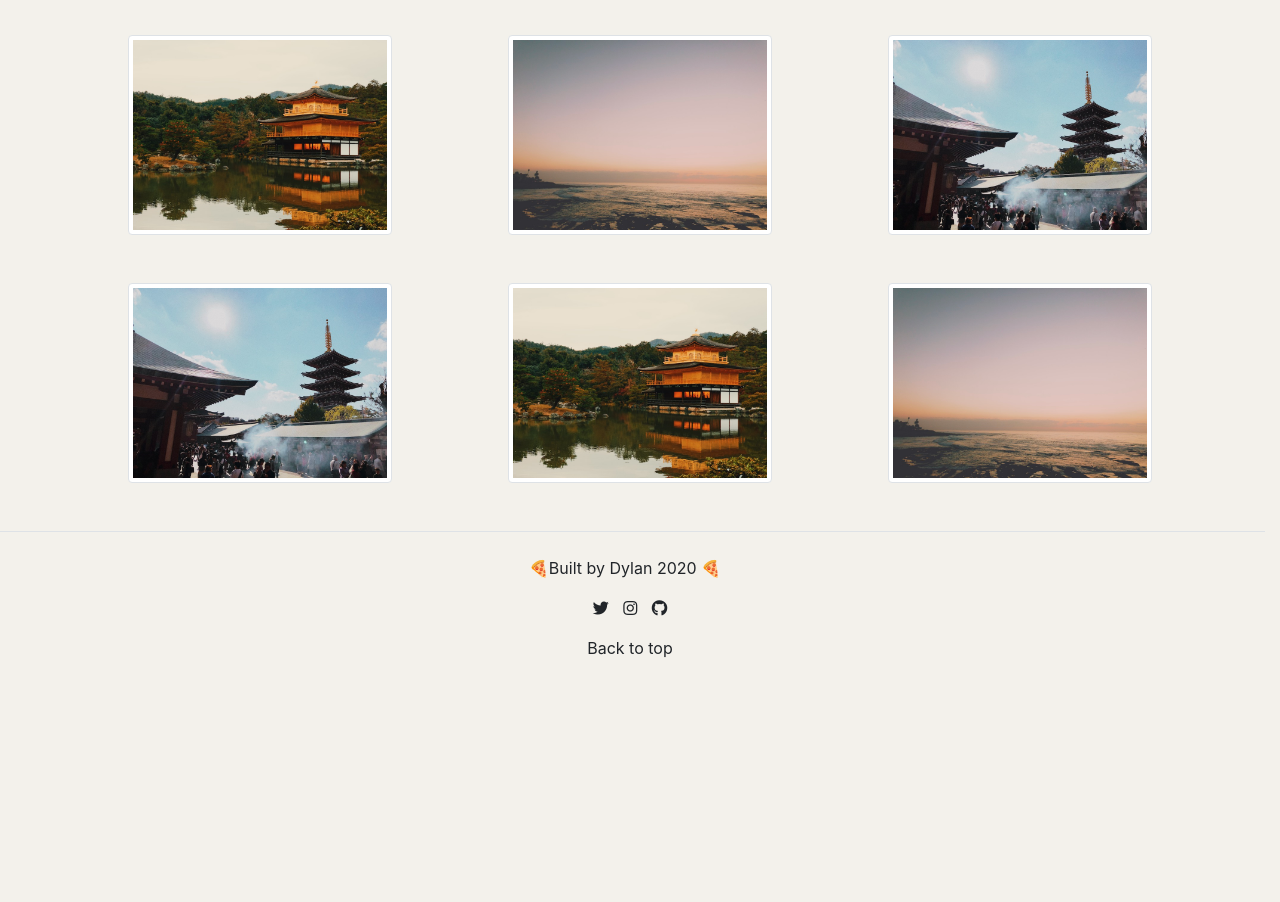
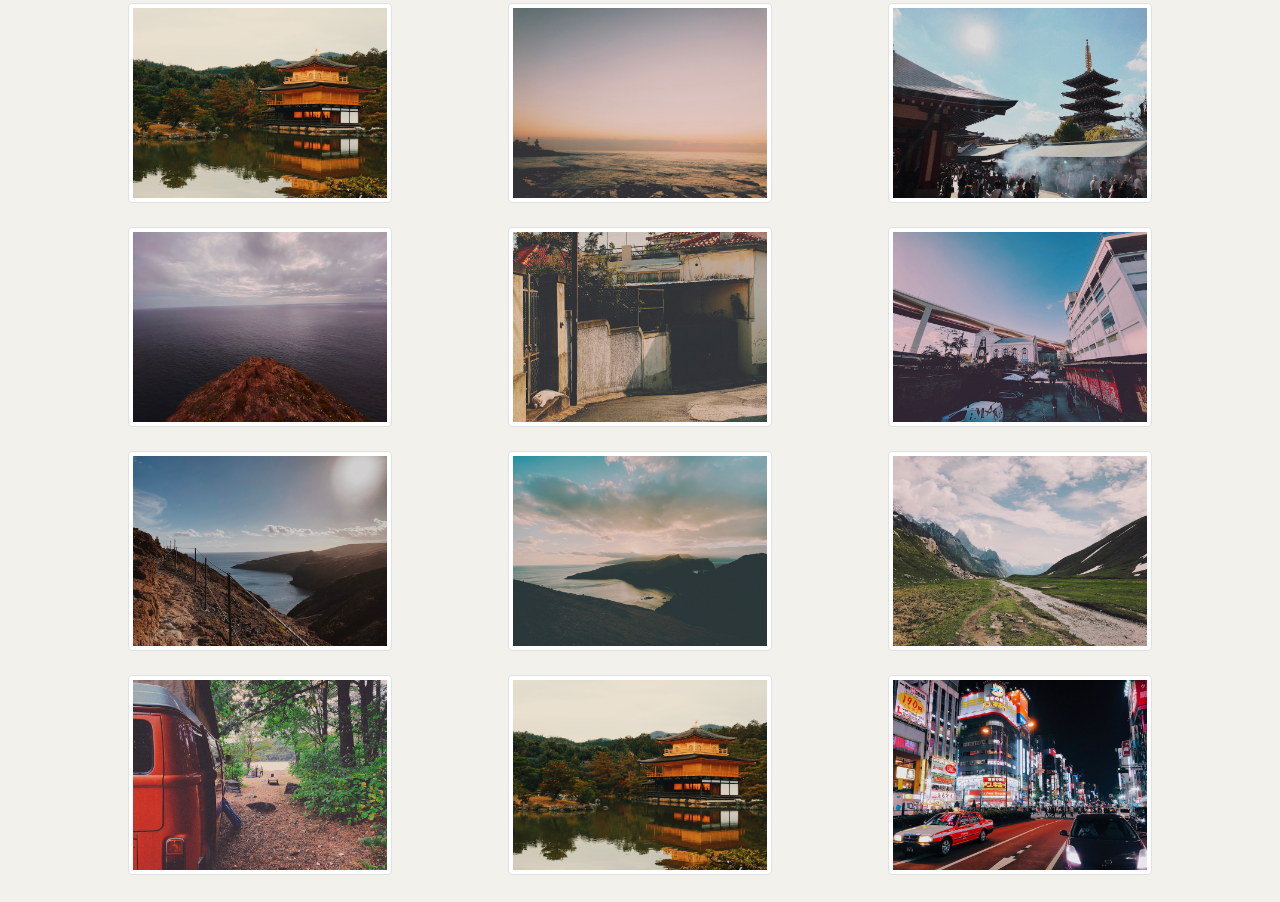
Before and after one commit to dylanblanchard/dylanblanchard.github.io, a plain HTML site: page index.html in a window 1280 px wide. Shown: the part 724-1626 px from the top of the page. Before the commit the page ends 1400 px from the top, so only its background shows below. Drawn offline with nearby package versions, Linux system fonts and the light colour scheme.

Commit message:
Image gallery update
new image gallery update.
The rounded photo looks to be fucked locally, but there's no changes to it so it shouldn't be. 🤔
Let's give it a whirl.

```diff
--- a/index.html
+++ b/index.html
@@ -66,7 +66,8 @@
     <div class="container text-center">
         <div class="jumbotron">
             <h1 class="display-4">Heya - I'm Dylan</h1>
-            <img src="/resources/images/coolsq.jpg" class="img-thumbnail rounded-circle mb-3">
+            <img src="/resources/images/coolsq.jpg" class="img-thumbnail rounded-circle mb-4"
+                alt="bearded man in hat and sunglasses">
             <p class="lead">I like to eat pizza and I try to understand humans. </p>
         </div>
 
@@ -80,30 +81,53 @@
         <hr>
 
         <h2>Here's some photos I've taken</h2>
-        <div class="row my-5">
+        <div class="row text-center mb-4">
             <div class="col-md-4 col-12">
-                <img src="/resources/images/golden temple.jpeg" class="img-thumbnail">
+                <img src="/resources/images/golden temple.jpeg" class="img-fluid mb-4 img-thumbnail" alt="photo">
             </div>
             <div class="col-md-4 col-12">
-                <img src="/resources/images/IMG_0666-1.jpeg" class="img-thumbnail">
+                <img src="/resources/images/san-diego.jpeg" class="img-fluid mb-4 img-thumbnail" alt="photo">
             </div>
             <div class="col-md-4 col-12">
-                <img src="/resources/images/tokyo shrine.jpeg" class="img-thumbnail">
-            </div>
-        </div>
-
-        <div class="row my-5">
-            <div class="col-md-4 col-12">
-                <img src="/resources/images/tokyo shrine.jpeg" class="img-thumbnail">
+                <img src="/resources/images/tokyo shrine.jpeg" class="img-fluid mb-4 img-thumbnail"
+                    alt="Shrine in Tokyo">
             </div>
             <div class="col-md-4 col-12">
-                <img src="/resources/images/golden temple.jpeg" class="img-thumbnail">
+                <img src="/resources/images/coastal.jpeg" class="img-fluid mb-4 img-thumbnail"
+                    alt="San Diego coastline at Sunset">
             </div>
             <div class="col-md-4 col-12">
-                <img src="/resources/images/IMG_0666-1.jpeg" class="img-thumbnail">
+                <img src="/resources/images/madeira_cat.jpeg" class="img-fluid mb-4 img-thumbnail"
+                    alt="Cat lounging in the sun in Madeira">
+            </div>
+            <div class="col-md-4 col-12">
+                <img src="/resources/images/lisbon.jpeg" class="img-fluid mb-4 img-thumbnail"
+                    alt="Lisbon market with graffiti">
+            </div>
+            <div class="col-md-4 col-12">
+                <img src="/resources/images/madeira_hike2.jpeg" class="img-fluid mb-4 img-thumbnail"
+                    alt="Coastal trail in Madeira">
+            </div>
+            <div class="col-md-4 col-12">
+                <img src="/resources/images/madeira_hike.jpeg" class="img-fluid mb-4 img-thumbnail"
+                    alt="Coastal trail in Madeira">
+            </div>
+            <div class="col-md-4 col-12">
+                <img src="/resources/images/italy_hike.jpeg" class="img-fluid mb-4 img-thumbnail"
+                    alt="Hiking trail in Italy mountains">
+            </div>
+            <div class="col-md-4 col-12">
+                <img src="/resources/images/camping.jpeg" class="img-fluid mb-4 img-thumbnail" alt="photo">
+            </div>
+            <div class="col-md-4 col-12">
+                <img src="/resources/images/golden temple.jpeg" class="img-fluid mb-4 img-thumbnail" alt="photo">
+            </div>
+            <div class="col-md-4 col-12">
+                <img src="/resources/images/shibuya.jpeg" class="img-fluid mb-4 img-thumbnail" alt="photo">
             </div>
         </div>
     </div>
+
 
     <div class="row col 12 justify-content-center pt-4 border-top">
         <footer class="blog-footer">
```
Also changed, not shown: resources/images/camping.jpeg (added), resources/images/coastal.jpeg (added), resources/images/dyl.jpeg (deleted), resources/images/italy.jpeg (added), resources/images/italy_hike.jpeg (added), resources/images/lisbon.jpeg (added), resources/images/madeira_cat.jpeg (added), resources/images/madeira_hike.jpeg (added), resources/images/madeira_hike2.jpeg (added), resources/images/san-diego.jpeg (renamed from resources/images/IMG_0666-1.jpeg), resources/images/shibuya.jpeg (added), 4 other files.
